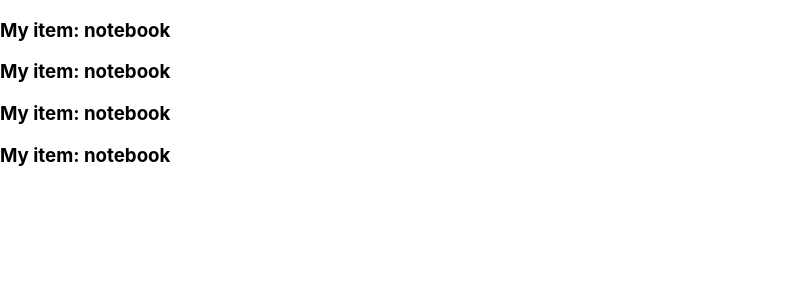
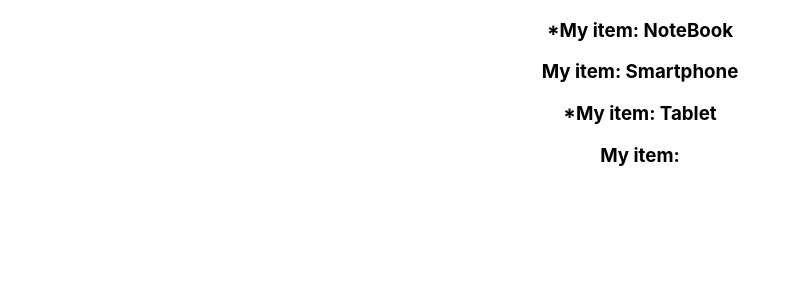
Before and after one commit to Jmeen/React-practice, a React (Create React App) app in the folder cra/: page / in a window 1280 px wide. Shown: the top 300 px of the page, without its empty margins (0-800 px from the left). Built offline with nearby package versions, Linux system fonts and the light colour scheme.

Commit message:
여러개의 컴포넌트 렌더링

```diff
--- a/cra/src/App.js
+++ b/cra/src/App.js
@@ -2,13 +2,30 @@ import logo from './logo.svg';
 import './App.css';
 import Item from './component/Item'
 
+// 다수의 컴포넌트 렌더링
+const items = [
+  { id: 1, name: "NoteBook", checked: true },
+  { id: 2, name: "Smartphone", checked: false },
+  { id: 3, name: "Tablet", checked: true },
+  { id: 4 },
+]
+const renderItem = item => <Item key={item.id}
+  name={item.name}
+  checked={item.checked} />
+
 function App() {
   return (
-    <div classname="App">
-      <Item name="notebook"></Item>
-      <Item name="smartphone"></Item>
-      <Item name="tablet"></Item>
-      <Item name="monitor"></Item>
+    <div className="App">
+      {items.map(renderItem)}
+      {/* {items.map(item => (
+        <Item key={item.id}
+          name={item.name}
+          checked={item.checked}>
+      ))} */}
+      {/* // <Item name="notebook" checked={true}></Item>
+      // <Item name="smartphone" checked={false}></Item>
+      // <Item name="tablet" checked></Item>
+      // <Item name="monitorg"></Item> */}
     </div>
   )
 }
--- a/cra/src/component/Item.jsx
+++ b/cra/src/component/Item.jsx
@@ -1,9 +1,20 @@
 import React from "react";
 
-function Item(){
-  return(
-    <h3>My item: notebook</h3>
-  )
+// function Item(props) { // 매개변수로 props를 전달
+//   console.log("Props:", props);
+// return <h3>My item: {props.name}</h3>;
+// }
+
+function Item({ name, checked }) {
+  // 구조 분해 할당, props에서 name필드 분해 후 할당
+  //  조건부 랜더링
+  // checked가 true면 "*" 넣기
+  return (
+    <h3>
+      {checked ? <b>*</b> : null}
+      My item: {name}
+    </h3>
+  );
 }
 
 // 내보내기
```
